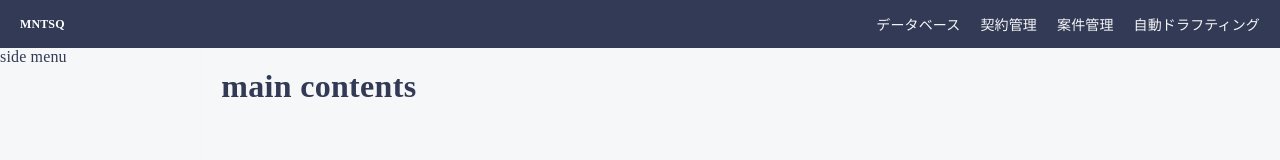
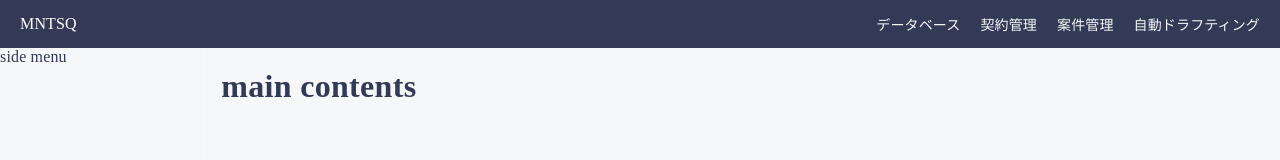
Before and after one commit to calm1205/vite-vue2, a Vue app: page / in a window 1280 px wide. Shown: the top 160 px of the page. Built offline with nearby package versions, Linux system fonts and the light colour scheme.

Commit message:
path alias

```diff
--- a/src/components/atoms/Logo.vue
+++ b/src/components/atoms/Logo.vue
@@ -2,13 +2,12 @@
 
 <template>
   <div>
-    <h1 class="title">MNTSQ</h1>
+    <div class="title">MNTSQ</div>
   </div>
 </template>
 
 <style lang="scss" scoped>
 .title {
   color: white;
-  font-size: 12px;
 }
 </style>
--- a/vite.config.js
+++ b/vite.config.js
@@ -1,8 +1,6 @@
 import { defineConfig } from "vite"
 import vue from "@vitejs/plugin-vue2"
-
-// eslint-disable-next-line no-undef
-const path = require("path")
+import path from "path"
 
 // https://vitejs.dev/config/
 export default defineConfig({
@@ -10,7 +8,7 @@ export default defineConfig({
   resolve: {
     alias: {
       // eslint-disable-next-line no-undef
-      "@/": path.resolve(__dirname, "src/components"),
+      "@/": path.join(__dirname, "src/"),
     },
   },
 })
```
